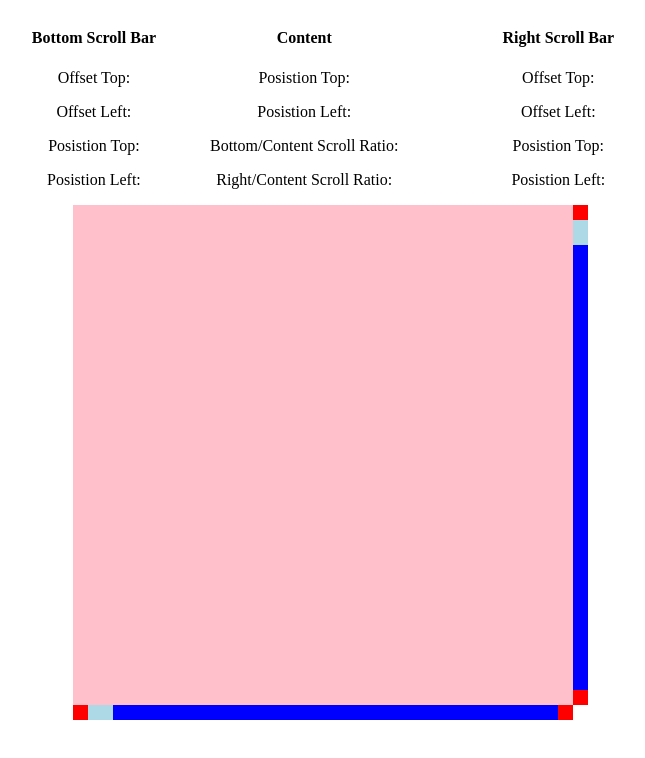
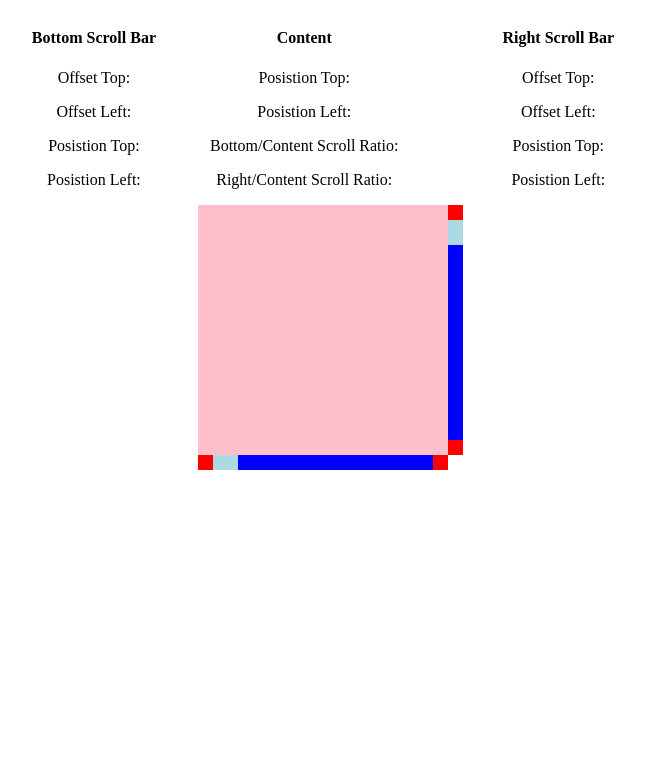
Before and after one commit to CodeDev86/ScrollBar, a plain HTML site: page index.html in a window 1280 px wide. Shown: the whole page, without its empty margins (317-962 px from the left). Drawn offline with Linux system fonts and the light colour scheme.

Commit message:
Content scrolling ratio is complete for both right and bottom scrolling thumbs

```diff
--- a/main.css
+++ b/main.css
@@ -1,6 +1,6 @@
 .contentContainer {
-    height: 500px;
-    width: 500px;
+    height: 250px;
+    width: 250px;
     background: green;
     margin:auto;
     position: relative;
@@ -8,8 +8,8 @@
 
 
 .viewPort {
-    height: 500px;
-    width: 500px;
+    height: 250px;
+    width: 250px;
     background: green;
     margin:auto;
     position: relative;
@@ -19,7 +19,6 @@
 .scrollBar.scrollBarRight {
     background: blue;
     width: 15px;
-    height: 94%;
     position: absolute;
     left:100%;
     top:15px;
@@ -30,7 +29,6 @@
     position: absolute;
     top: 100%;
     height: 15px;
-    width: 94%;
     left:15px;
 }
 
--- a/main.js
+++ b/main.js
@@ -6,11 +6,13 @@ $().ready(function () {
 
                 var bottomScrollBarContainer = $(".scrollBar.scrollBarBottom");
                 var content = $(".content");
+                var viewPort = $(".viewPort");
 
+                var viewPortWidth = viewPort.width();
                 var contentWidth = content.width();
-                var bottomScrollBarContainerSize = bottomScrollBarContainer.width();
+                var bottomScrollBarContainerSize = bottomScrollBarContainer.width() - 25;
 
-                var contentRatio = 1 - (bottomScrollBarContainerSize/contentWidth);
+                var contentRatio = (contentWidth - viewPortWidth)/bottomScrollBarContainerSize;
 
                 var currentPosistion = content.css("left");
                 var positionChange = ui.position.left - lastBottomScrollBarPosition
@@ -38,9 +40,9 @@ $().ready(function () {
 
                 var viewPortHeight = viewPort.height();
                 var contentHeight = content.height();
-                var rightScrollBarContainerSize = rightScrollBarContainer.height();
+                var rightScrollBarContainerSize = rightScrollBarContainer.height() - 25;
 
-                var contentRatio = (rightScrollBarContainerSize/(contentHeight - viewPortHeight));
+                var contentRatio = (contentHeight - viewPortHeight)/rightScrollBarContainerSize;
 
                 var currentPosistion = content.css("left");
                 var positionChange = ui.position.top - lastRightScrollBarPosition
@@ -57,6 +59,13 @@ $().ready(function () {
                 $("#rightPosistionTop").text(ui.position.top.toFixed(2));
                 $("#rightPosistionLeft").text(ui.position.left.toFixed(2));
             }});
+
+        var viewPort = $(".viewPort");
+        var rightScrollBar = $(".scrollBar.scrollBarRight");
+        var bottomScrollBar = $(".scrollBar.scrollBarBottom");
+
+        bottomScrollBar.css("width", viewPort.width() - 30 + "px");
+        rightScrollBar.css("height", viewPort.height() - 30 + "px");
 });
 
 var scrollingInterval;
```
